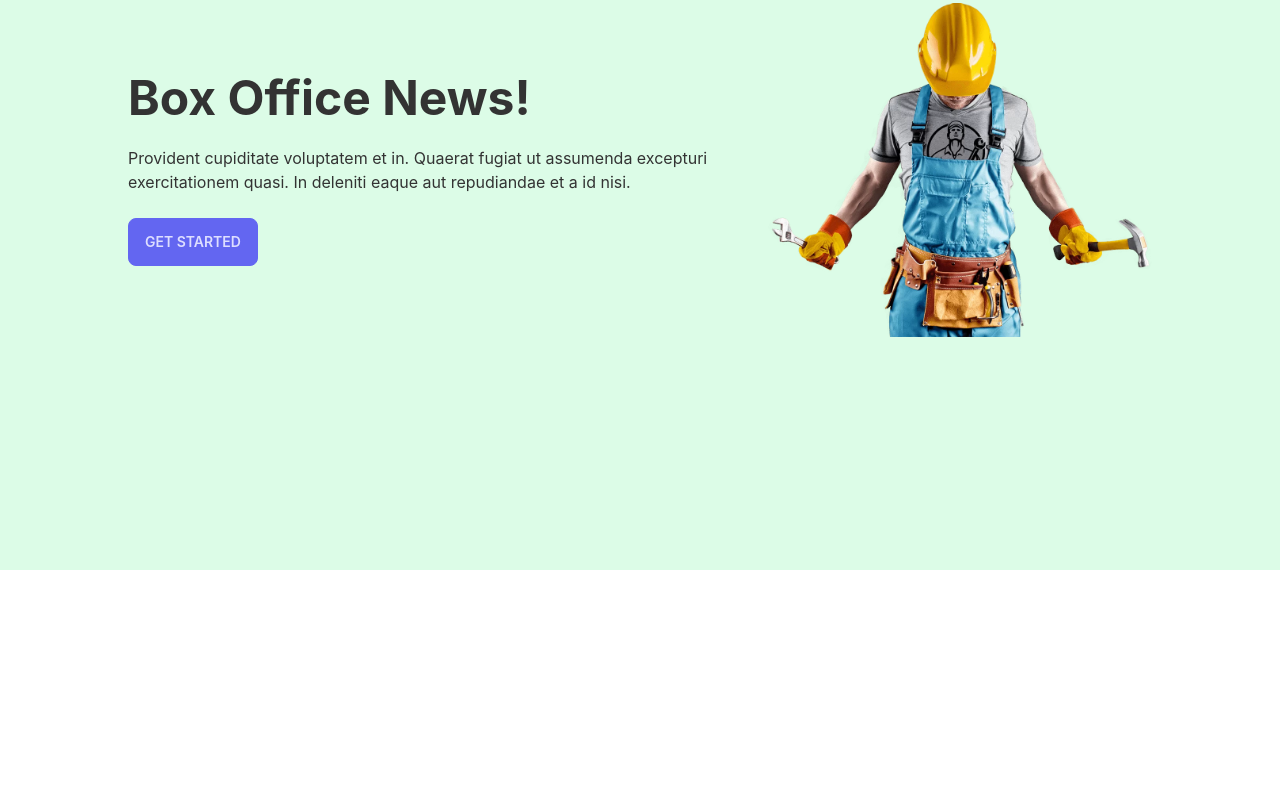
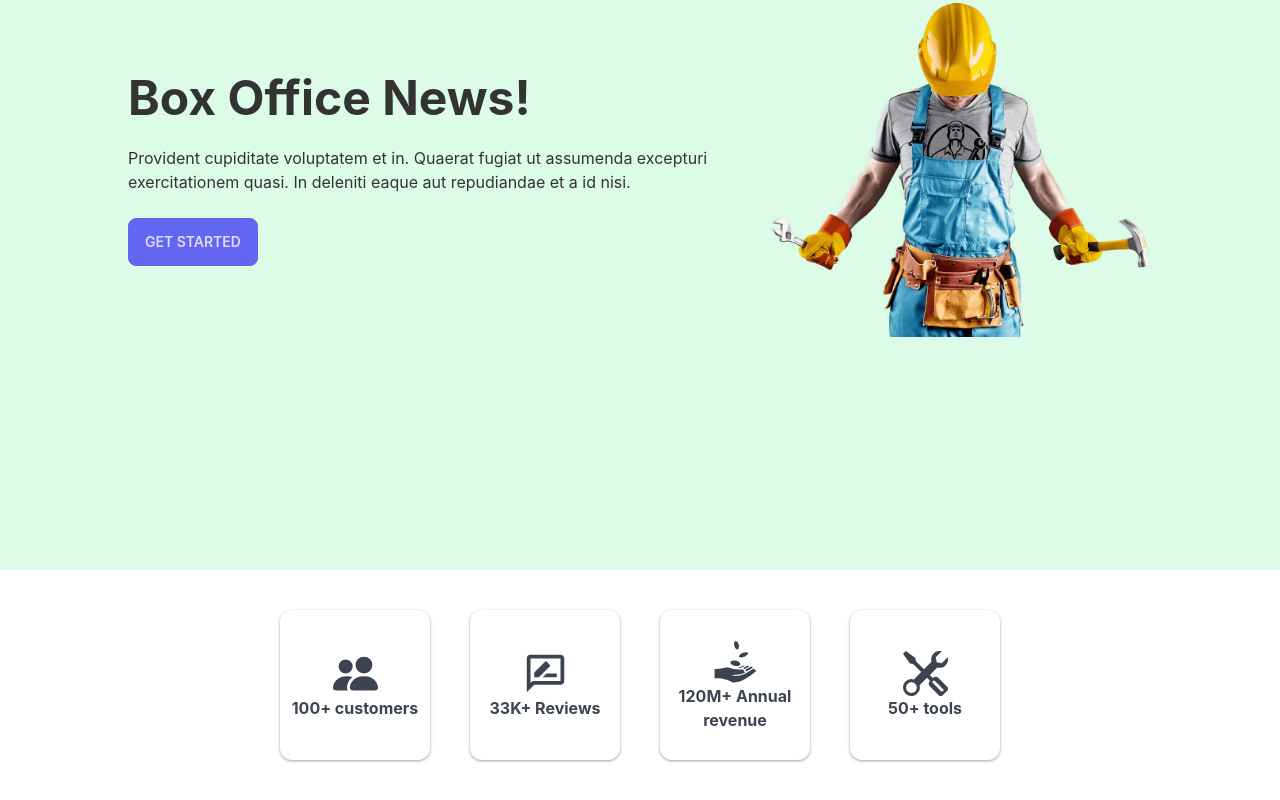
Before and after one commit to hrz07/toolzz-frontend, a React (Create React App) app: page / in a window 1280 px wide. Shown: the part 294-1094 px from the top of the page. Before the commit the page ends 864 px from the top, so only its background shows below. Built offline with nearby package versions, Linux system fonts and the light colour scheme; no server answers.

Commit message:
summery section done

```diff
--- a/package.json
+++ b/package.json
@@ -12,6 +12,7 @@
     "react-dom": "^18.1.0",
     "react-firebase-hooks": "^5.0.3",
     "react-hook-form": "^7.31.2",
+    "react-icons": "^4.3.1",
     "react-router-dom": "^6.3.0",
     "react-scripts": "5.0.1",
     "web-vitals": "^2.1.4"
--- a/src/components/Dashboard/Addproduct.js
+++ b/src/components/Dashboard/Addproduct.js
@@ -18,6 +18,7 @@ const Addproduct = () => {
             method: 'POST', // or 'PUT'
             headers: {
                 'Content-Type': 'application/json',
+                'authorization': `Bearer ${localStorage.getItem('accessToken')}`
             },
             body: JSON.stringify(data),
         })
@@ -37,8 +38,8 @@ const Addproduct = () => {
             <form action="" onSubmit={submitHandler} className='form-control w-[420px] items-center gap-2 shadow-xl p-5 rounded-lg'>
             <h1 className='text-center mx-auto text-2xl font-bold mb-5'>Add Product</h1>
                 <input type="text" name="name" placeholder="name" className="input input-bordered w-full max-w-xs" />
-                <input type="text" name="price" placeholder="price" className="input input-bordered w-full max-w-xs" />
-                <input type="text" name="quantity" placeholder="quantity" className="input input-bordered w-full max-w-xs" />
+                <input type="number" name="price" placeholder="price" className="input input-bordered w-full max-w-xs" />
+                <input type="number" name="quantity" placeholder="quantity" className="input input-bordered w-full max-w-xs" />
                 <input type="text" name="image"  placeholder="image" className="input input-bordered w-full max-w-xs" />
                 <input type="text" name="description" placeholder="description" className="input input-bordered w-full max-w-xs" />
                 <input type="submit" value="ADD PRODUCT" className="input btn btn-primary input-bordered w-full max-w-xs" />
--- a/src/components/Dashboard/MyProfile.js
+++ b/src/components/Dashboard/MyProfile.js
@@ -7,7 +7,7 @@ const MyProfile = () => {
     const [user] = useAuthState(auth);
 
     const {displayName,email,photoURL } = user;
-    console.log(user)
+
     return (
         <div className="flex h-full justify-center items-center">
             <div class="card w-96 bg-base-100 shadow-xl">
--- a/src/components/Home/Home.js
+++ b/src/components/Home/Home.js
@@ -1,10 +1,14 @@
 import React from 'react';
 import Banner from './Banner';
+import Summary from './Summary';
 
 
 const Home = () => {
     return (
-        <Banner></Banner>
+        <>
+            <Banner></Banner>
+            <Summary></Summary>
+        </>
     );
 };
 
--- /dev/null
+++ b/src/components/Home/Summary.js
@@ -0,0 +1,38 @@
+import React from 'react';
+import { BsPeopleFill } from 'react-icons/bs';
+import { MdOutlineRateReview } from 'react-icons/md';
+import { GiReceiveMoney } from 'react-icons/gi';
+import { BsTools } from 'react-icons/bs';
+import './style.css'
+
+const summary =
+    [{
+        icon: BsPeopleFill,
+        text: '100+ customers'
+    },{
+        icon: MdOutlineRateReview,
+        text: '33K+ Reviews'
+    },{
+        icon: GiReceiveMoney,
+        text: '120M+ Annual revenue'
+    },{
+        icon: BsTools,
+        text: ' 50+ tools'
+    }]
+
+
+
+const Summary = () => {
+    return (
+        <div className='flex flex-wrap items-center gap-10 my-10 justify-center  '>
+            {
+                summary.map((item,index)=>  <div key={index} className='flex flex-col justify-center items-center text-center w-[150px] h-[150px] boxShadow rounded-xl text-neutral' >
+                    < item.icon size={45} />
+                    <h1 className='text-neutral font-bold'>{ item.text}</h1>
+                    </div>)
+           }
+        </div>
+    );
+};
+
+export default Summary;
--- /dev/null
+++ b/src/components/Home/style.css
@@ -0,0 +1,3 @@
+.boxShadow{
+    box-shadow: rgba(60, 64, 67, 0.3) 0px 1px 2px 0px, rgba(60, 64, 67, 0.15) 0px 1px 3px 1px;
+}
--- a/src/components/Login/Login.js
+++ b/src/components/Login/Login.js
@@ -4,6 +4,7 @@ import auth from '../../Firebase.init';
 import { useForm } from "react-hook-form";
 import Loading from '../Loading/Loading'
 import { Link, useNavigate, useLocation } from 'react-router-dom';
+import useToken from '../hooks/useToken';
 
 
 const Login = () => {
@@ -15,17 +16,17 @@ const Login = () => {
         loading,
         error,
     ] = useSignInWithEmailAndPassword(auth);
-    // const [token] = useToken(gUser || user)
+    const [token] = useToken(gUser || user)
     let signInError;
     const navigate = useNavigate();
     const location = useLocation();
     let from = location.state?.from?.pathname || "/";
 
     useEffect(() => {
-        if (user || gUser) {
+        if (token) {
             navigate(from, { replace: true });
         }
-    }, [from, navigate,user,gUser])
+    }, [from, navigate,token])
 
     if (loading || gLoading) {
         return <Loading></Loading>
--- a/src/components/Login/SignUp.js
+++ b/src/components/Login/SignUp.js
@@ -3,6 +3,7 @@ import {  useCreateUserWithEmailAndPassword, useSignInWithGoogle, useUpdateProfi
 import { useForm } from "react-hook-form";
 import { Link, useNavigate, useLocation } from 'react-router-dom';
 import auth from '../../Firebase.init';
+import useToken from '../hooks/useToken';
 import Loading from '../Loading/Loading';
 
 
@@ -18,7 +19,7 @@ const SignUp = () => {
         error,
       ] = useCreateUserWithEmailAndPassword(auth);
     const [updateProfile, updating, updateError] = useUpdateProfile(auth);
-    // const [token] = useToken(user || gUser)
+    const [token] = useToken(user || gUser)
 
 
     let signInError;
@@ -40,9 +41,9 @@ const SignUp = () => {
         signInError= <p className='text-red-500'><small>{error?.message || gError?.message }</small></p>
     }
 
-    // if (token) {
-    //     navigate('/appointment')
-    // }
+    if (token) {
+        navigate('/')
+    }
 
     const onSubmit = async data => {
         await createUserWithEmailAndPassword(data.email, data.password);
--- /dev/null
+++ b/src/components/hooks/useToken.js
@@ -0,0 +1,29 @@
+import React, { useEffect, useState } from 'react';
+
+const useToken = (user) => {
+    const [token, setToken] = useState('')
+    useEffect(() => {
+        const email = user?.user.email;
+        const currentUser = { email: email };
+
+        if (email) {
+            fetch(`http://localhost:5000/user/${email}`, {
+                method: 'PUT',
+                headers: {
+                    'content-type': 'application/json'
+                },
+                body: JSON.stringify(currentUser)
+            })
+                .then(res => res.json())
+                .then(data => {
+                    const accessToken = data.token;
+                    localStorage.setItem('accessToken',accessToken)
+                    setToken(accessToken);
+                })
+        }
+    }, [user])
+
+    return [token]
+};
+
+export default useToken;
```
Also changed, not shown: 1 other file (tests, documents, lock files or other folders).
